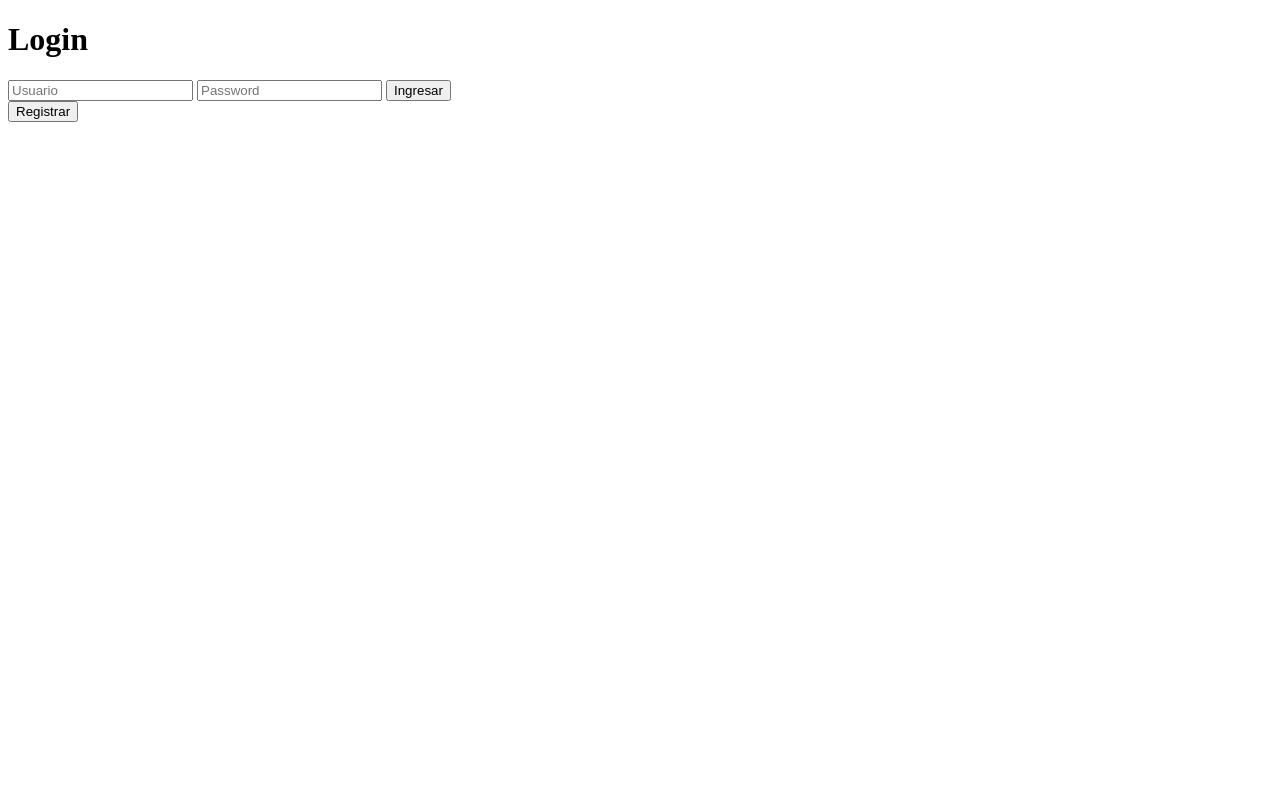
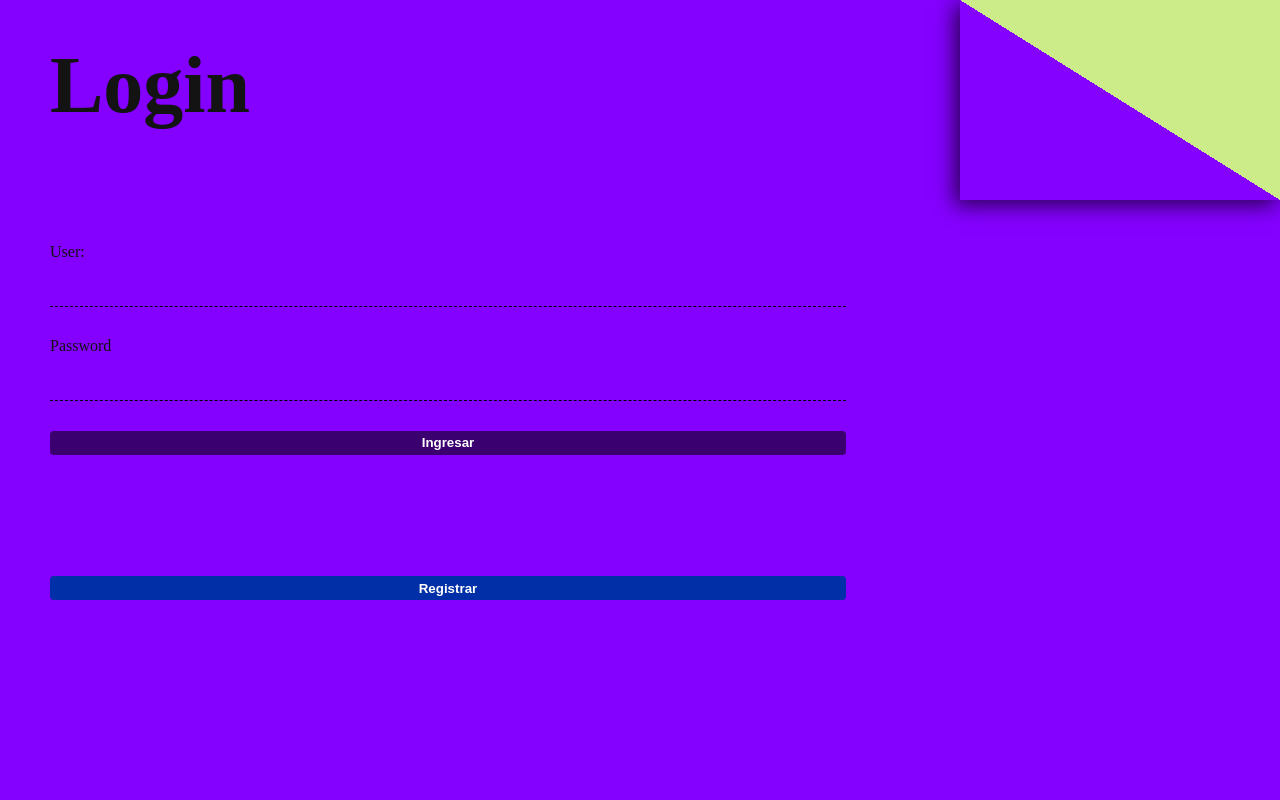
Before and after one commit to cruzortiz99/basics-python-flask-course, a Flask app: page /login in a window 1280 px wide. Run offline with Flask 2, Linux system fonts and the light colour scheme.

Commit message:
loginstyle

```diff
--- a/to-do-list/src/resources/css/login.css
+++ b/to-do-list/src/resources/css/login.css
@@ -0,0 +1,84 @@
+* {
+  margin: 0px;
+  padding: 0px;
+  box-sizing: border-box;
+  color: rgb(19, 19, 19);
+}
+
+body {
+  display: flex;
+  height: 100vh;
+  width: 100vw;
+  background-color: rgb(132, 0, 255);
+  position: relative;
+}
+body::after {
+  content: '';
+  position: absolute;
+  height: 25vh;
+  width: 25vw;
+  top: 0px;
+  right: 0px;
+  background-image: linear-gradient(
+    to right top,
+    rgb(132, 0, 255) 50%,
+    rgb(203, 236, 136) 50%
+  );
+  box-shadow: -5px 5px 20px rgba(0, 0, 0, 0.7);
+}
+
+.login-container {
+  height: 80%;
+  min-width: 70vw;
+  display: flex;
+  flex-direction: column;
+  justify-content: space-between;
+  border-radius: 10px;
+  padding: 40px 50px;
+}
+.login-form {
+  margin: 5rem 0px;
+  display: flex;
+  flex-direction: column;
+}
+.login-form > * {
+  margin-top: 10px;
+  margin-bottom: 20px;
+}
+.login-header {
+  font-size: 5rem;
+}
+input {
+  background-color: rgba(255, 255, 255, 0);
+  border-style: none;
+  border-bottom: 1px dashed black;
+}
+input:focus {
+  outline: none;
+}
+
+.button {
+  height: 1.5rem;
+  font-weight: bold;
+  border: none;
+  border-radius: 4px;
+}
+
+.success {
+  background-color: rgb(58, 0, 111);
+  color: white;
+}
+.success:hover {
+  background-color: rgb(161, 61, 255);
+  color: rgb(19, 19, 19);
+}
+
+.info {
+  background-color: rgb(0, 47, 167);
+  color: white;
+}
+
+.info:hover {
+  background-color: rgb(84, 129, 243);
+  color: rgb(19, 19, 19);
+}
--- a/to-do-list/src/resources/js/login.js
+++ b/to-do-list/src/resources/js/login.js
@@ -44,3 +44,4 @@ function formValidator(formValues) {
 }
 
 listenAll('#loginForm')('submit')(loginHandler)
+listenAll('#register-button')('click')(register)
--- a/to-do-list/src/resources/templates/login.html
+++ b/to-do-list/src/resources/templates/login.html
@@ -7,11 +7,16 @@
 {% endblock %}
 
 {% block content %}
-<h1>Login</h1>
-<form id="loginForm" method="post">
-  <input type="text" name="name" placeholder="Usuario">
-  <input type="password" name="password" placeholder="Password">
-  <button type="submit">Ingresar</button>
-</form>
-<button onclick="register()">Registrar</button>
+<div class="login-container">
+  <h1 class="login-header">Login</h1>
+  <form id="loginForm" class="login-form" method="post">
+    <label for="name">User:</label>
+    <input type="text" name="name">
+    <label for="password">Password</label>
+    <input type="password" name="password">
+    <button class="button success" type="submit">Ingresar</button>
+  </form>
+  <button id="#register-button" class="button info">Registrar</button>
+
+</div>
 {% endblock %}
```
